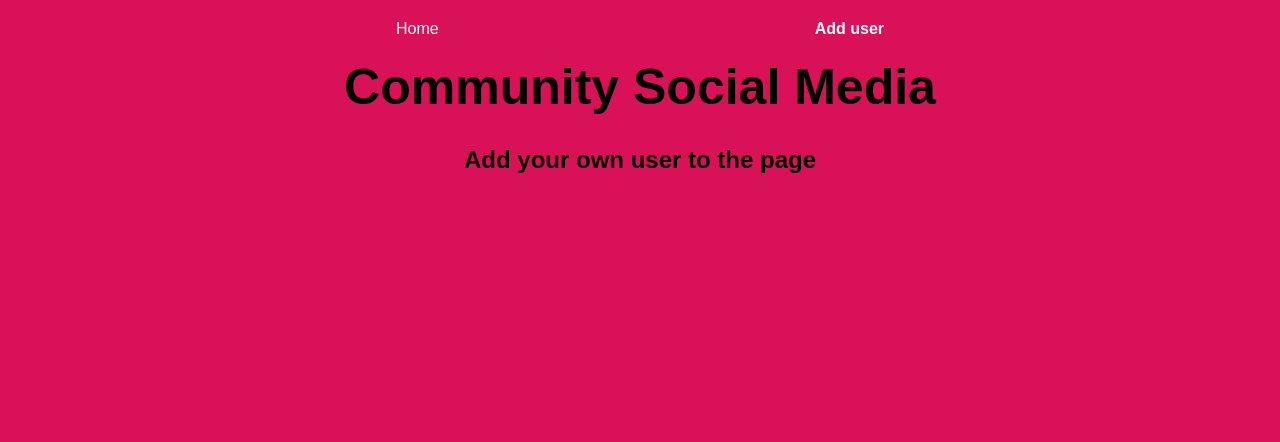
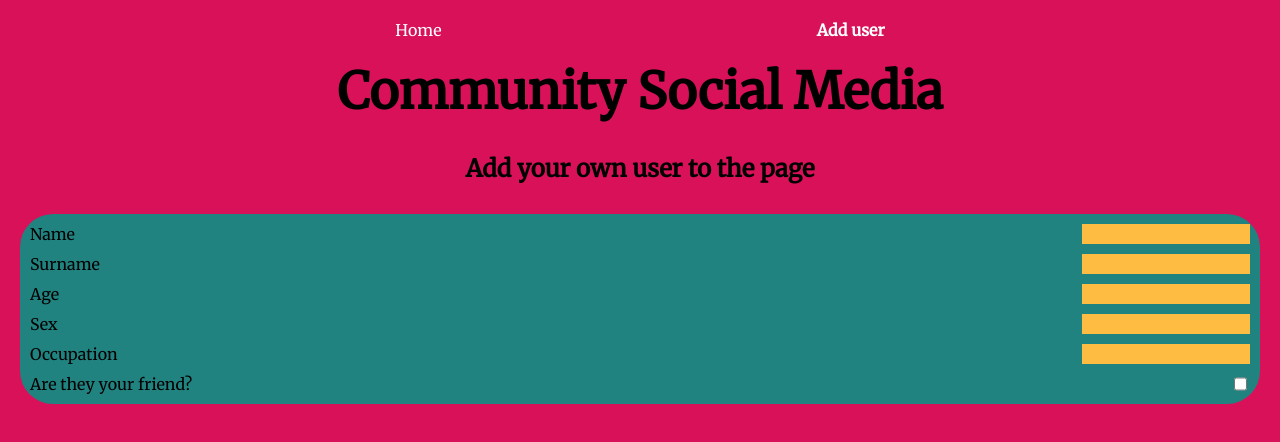
Before and after one commit to augusto-gs/202309-w9chwe-augusto-gomez, a React (Vite) app: page /add-user in a window 1280 px wide. Shown: the top 442 px of the page. Built offline with nearby package versions, Linux system fonts and the light colour scheme.

Commit message:
Add styles to form

```diff
--- /dev/null
+++ b/src/components/AddUserForm/AddUserFormStyled.ts
@@ -0,0 +1,30 @@
+import styled from "styled-components";
+
+const AddUserFormStyled = styled.form`
+  display: flex;
+  flex-direction: column;
+  gap: 10px;
+  margin-top: 30px;
+  background-color: ${({ theme }) => theme.colors.secondary};
+  border-radius: 33px;
+  padding: 10px;
+
+  .form {
+    &__label {
+      display: flex;
+      justify-content: space-between;
+      font-family: ${({ theme }) => theme.typography.main};
+    }
+
+    &__control {
+      background-color: ${({ theme }) => theme.colors.primary};
+      accent-color: ${({ theme }) => theme.colors.primary};
+      font-family: ${({ theme }) => theme.typography.secondary};
+    }
+  }
+
+  #isFriend {
+  }
+`;
+
+export default AddUserFormStyled;
--- a/src/components/Header/HeaderStyled.ts
+++ b/src/components/Header/HeaderStyled.ts
@@ -5,6 +5,7 @@ export const HeaderStyled = styled.header`
     &__title {
       text-align: center;
       font-size: 50px;
+      font-family: ${({ theme }) => theme.typography.main};
     }
   }
 `;
--- a/src/pages/AddUserPage/AddUserPage.tsx
+++ b/src/pages/AddUserPage/AddUserPage.tsx
@@ -1,8 +1,10 @@
+import AddUserForm from "../../components/AddUserForm/AddUserForm";
 import AddUserPageStyled from "./AddUserPageStyled";
 
 const AddUserPage = () => (
   <AddUserPageStyled className="form-container">
     <h2 className="page-title">Add your own user to the page</h2>
+    <AddUserForm />
   </AddUserPageStyled>
 );
 
--- a/src/styles/GlobalStyle.ts
+++ b/src/styles/GlobalStyle.ts
@@ -8,13 +8,13 @@ const GlobalStyle = createGlobalStyle`
   }
 
   html {
-    font-family: ${({ theme }) => theme.typography.main}
+     font-family: ${({ theme }) => theme.typography.main}
   }
 
   body
   {
     margin: 0;
-    background-color: ${({ theme }) => theme.colors.background}
+    background-color: ${({ theme }) => theme.colors.background};
   }
 
   h1, h2 {
@@ -37,7 +37,8 @@ const GlobalStyle = createGlobalStyle`
   }
 
   input {
-    all: unset
+    border: none;
+    text-decoration: none;
   }
 
   a {
--- a/src/styles/mainTheme.ts
+++ b/src/styles/mainTheme.ts
@@ -1,5 +1,6 @@
 import { DefaultTheme } from "styled-components/dist/types";
 import "@fontsource/ibm-plex-mono";
+import "@fontsource/merriweather";
 
 const mainTheme: DefaultTheme = {
   colors: {
```
Also changed, not shown: 1 other file (tests, documents, lock files or other folders).
